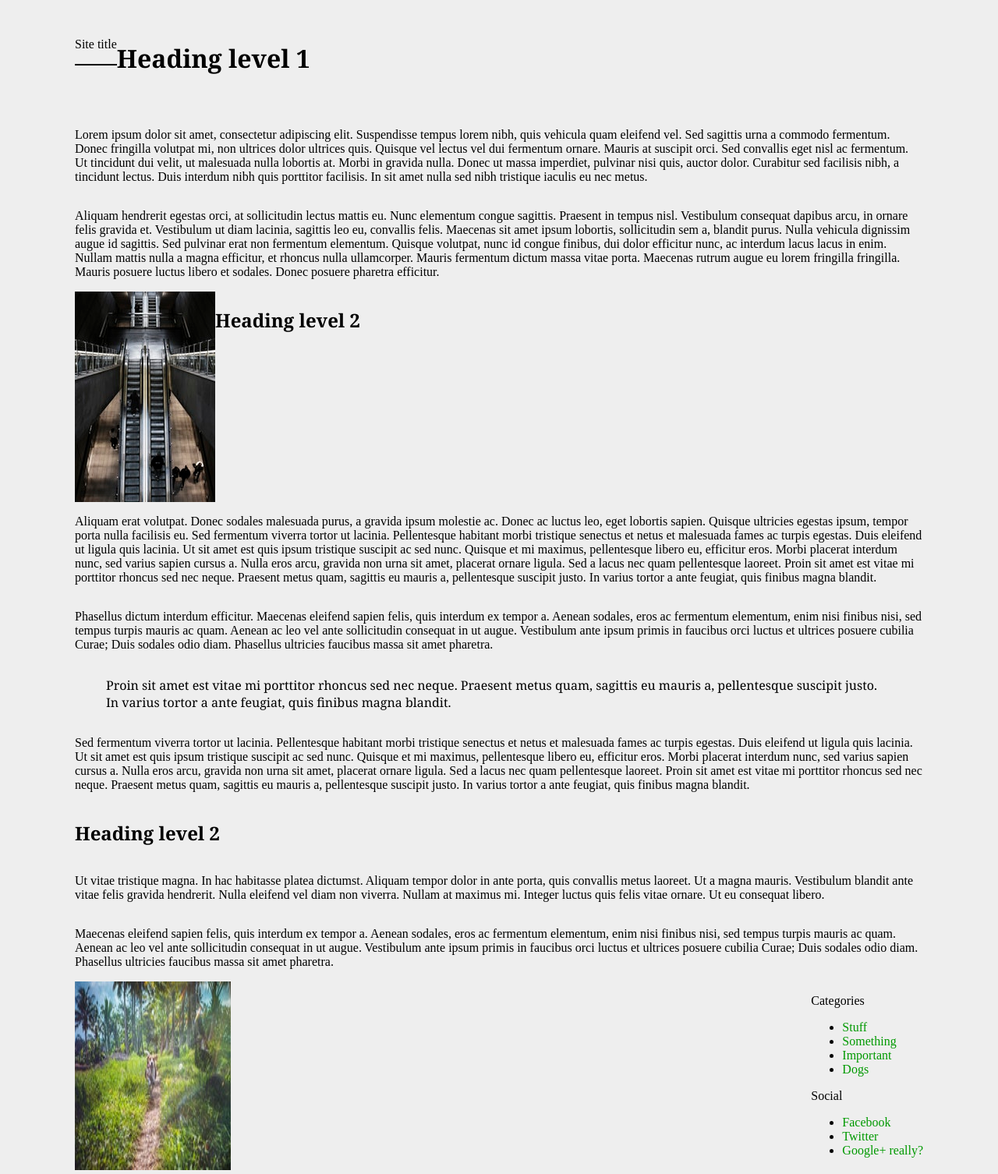
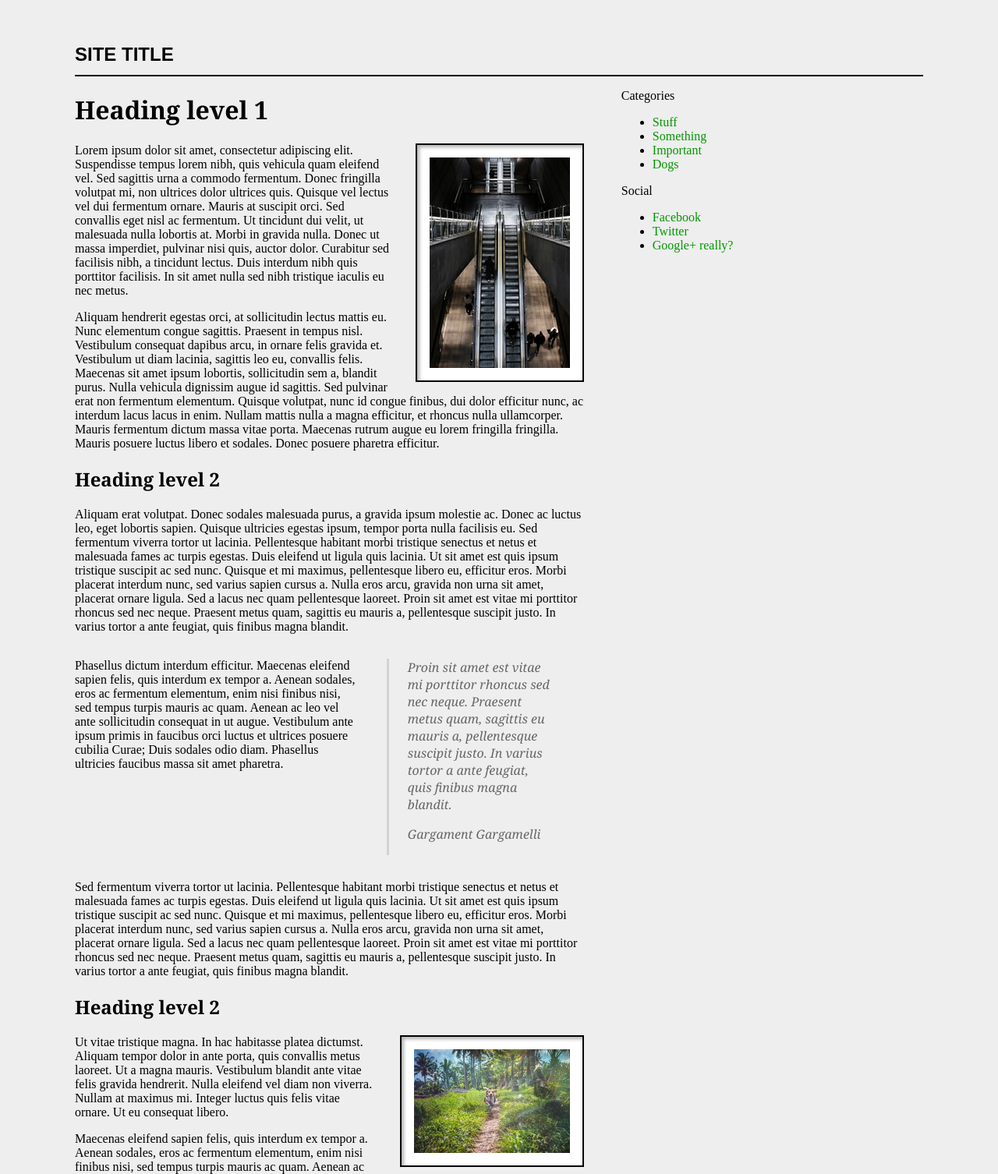
Before and after one commit to 11tag11/HTML-CSS-SoftUni-Sept-23, a plain HTML site: page 08.Exercise Flexbox/07_Blog-layout-flexbox/index.html in a window 1280 px wide. Shown: the top 1506 px of the page at 78% size. Drawn offline with Linux system fonts and the light colour scheme.

Commit message:
Exercise Flexbox

```diff
--- a/08.Exercise Flexbox/07_Blog-layout-flexbox/index.html
+++ b/08.Exercise Flexbox/07_Blog-layout-flexbox/index.html
@@ -14,8 +14,9 @@
         <header>
             <p>Site title</p>
         </header>
-
+        <main>
             <h1>Heading level 1</h1>
+            <img src="./images/Image1.jpg" alt="">
 
         <p>Lorem ipsum dolor sit amet, consectetur adipiscing elit. Suspendisse tempus lorem nibh, quis vehicula quam
             eleifend vel. Sed sagittis urna a commodo fermentum. Donec fringilla volutpat mi, non ultrices dolor
@@ -32,7 +33,6 @@
             efficitur, et rhoncus nulla ullamcorper. Mauris fermentum dictum massa vitae porta. Maecenas rutrum augue eu
             lorem fringilla fringilla. Mauris posuere luctus libero et sodales. Donec posuere pharetra efficitur.
         </p>
-        <img src="./images/Image1.jpg" alt="">
 
         <h2>Heading level 2</h2>
 
@@ -46,7 +46,8 @@
             sagittis eu mauris a, pellentesque suscipit justo. In varius tortor a ante feugiat, quis finibus magna
             blandit.
         </p>
-        <p>Phasellus dictum interdum efficitur. Maecenas eleifend sapien felis, quis interdum ex tempor a. Aenean
+        <article class="blockquote-container">
+            <p class="before-blockquote">Phasellus dictum interdum efficitur. Maecenas eleifend sapien felis, quis interdum ex tempor a. Aenean
                 sodales, eros ac fermentum elementum, enim nisi finibus nisi, sed tempus turpis mauris ac quam. Aenean ac
                 leo vel ante sollicitudin consequat in ut augue. Vestibulum ante ipsum primis in faucibus orci luctus et
                 ultrices posuere cubilia Curae; Duis sodales odio diam. Phasellus ultricies faucibus massa sit amet
@@ -55,7 +56,10 @@
             </p>
             <blockquote>Proin sit amet est vitae mi porttitor rhoncus sed nec neque. Praesent metus quam, sagittis eu mauris
                 a, pellentesque suscipit justo. In varius tortor a ante feugiat, quis finibus magna blandit.
+                <p>Gargament Gargamelli</p>
             </blockquote>
+        </article>
+
         <p>Sed fermentum viverra tortor ut lacinia. Pellentesque habitant morbi tristique senectus et netus et malesuada
             fames ac turpis egestas. Duis eleifend ut ligula quis lacinia. Ut sit amet est quis ipsum tristique suscipit
             ac sed nunc. Quisque et mi maximus, pellentesque libero eu, efficitur eros. Morbi placerat interdum nunc,
@@ -66,6 +70,7 @@
         </p>
 
         <h2>Heading level 2</h2>
+        <img src="./images/Image2.jpg" alt="">
 
         <p>Ut vitae tristique magna. In hac habitasse platea dictumst. Aliquam tempor dolor in ante porta, quis
             convallis metus laoreet. Ut a magna mauris. Vestibulum blandit ante vitae felis gravida hendrerit. Nulla
@@ -77,7 +82,8 @@
             augue. Vestibulum ante ipsum primis in faucibus orci luctus et ultrices posuere cubilia Curae; Duis sodales
             odio diam. Phasellus ultricies faucibus massa sit amet pharetra.
         </p>
-        <img src="./images/Image2.jpg" alt="">
+
+        </main>
 
         <aside>
             <p>Categories</p>
--- a/08.Exercise Flexbox/07_Blog-layout-flexbox/styles.css
+++ b/08.Exercise Flexbox/07_Blog-layout-flexbox/styles.css
@@ -4,7 +4,7 @@ body {
     margin: 2em 6em;
 }
 
-div {
+.page {
     display: flex;
     flex-wrap: wrap;
 }
@@ -13,13 +13,28 @@ h1, h2 {
     font-family: Georgia, serif;
 }
 
+header p {
+    font-size: 1.5em;
+    font-weight: 600;
+    text-transform: uppercase;
+    font-family: Arial, Helvetica, sans-serif;
+    margin-bottom: 0.5em;
+}
+
 header {
+    flex-basis: 100%;
     border-bottom: 2px solid black;
-    margin-bottom: 4em;
+    /* margin-bottom: 1.5em; */
+}
+
+main {
+    flex-basis: 60%;
+    margin-right: 1em;
 }
 
 aside {
-    margin-left: auto;
+    /* flex-basis: 40%; */
+    margin-left: 2em;
 }
 
 li a {
@@ -27,10 +42,24 @@ li a {
     color: rgb(0, 153, 0);
 }
 
+.blockquote-container {
+    display: flex;
+}
+
 blockquote {
     font-family: Georgia, serif;
+    border-left: 3px solid lightgrey;
+    padding-left: 1.5em;
+    font-style: italic;
+    color: #666;
 }
 
 img {
     background-color: rgb(255, 255, 255);
+    float: right;
+    margin-left: 2em;
+    margin-bottom: 1em;
+    border: 2px solid black;
+    padding: 1em;
+    box-shadow: rgba(0, 0, 0, 0.3) 3px 3px 4px inset;
 }
```
Lines whose indentation alone changed are shown as unchanged.
